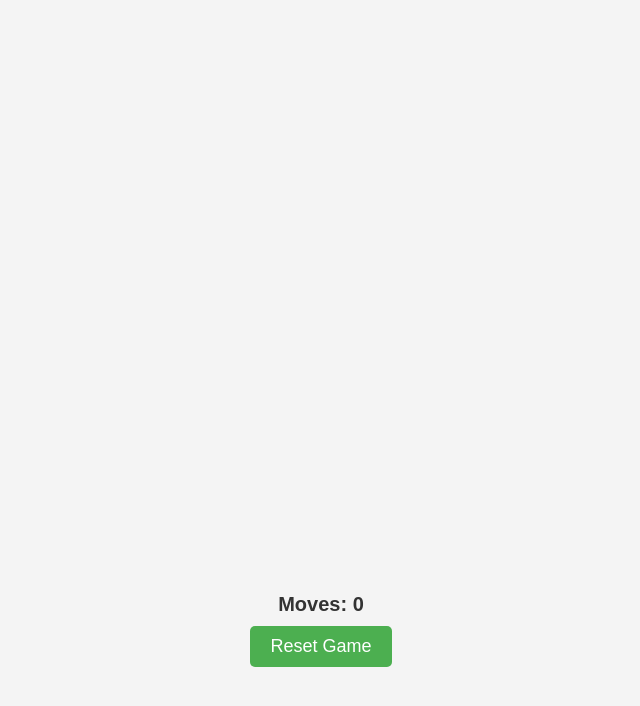
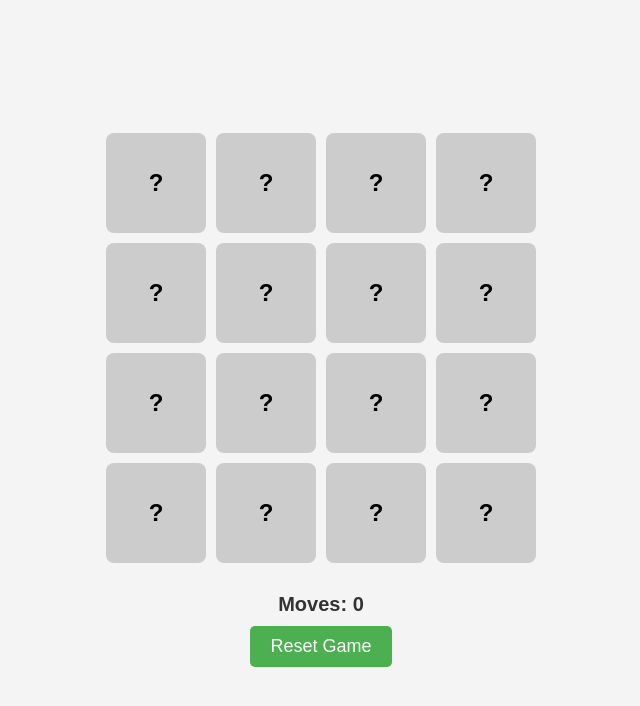
Before and after one commit to teja-rvs/resume, a plain HTML site: page games/memory_cards/index.html in a window 1280 px wide. Shown: the whole page, without its empty margins (319-959 px from the left). Drawn offline with Linux system fonts and the light colour scheme; files that its build step writes are made by us from their sources.

Commit message:
Fix memory card style path

```diff
--- a/games/memory_cards/index.html
+++ b/games/memory_cards/index.html
@@ -4,7 +4,7 @@
         <meta charset="UTF-8">
         <meta name="viewport" content="width=device-width, initial-scale=1.0">
         <title>Memory Cards Game</title>
-        <link rel="stylesheet" href="src/styles.css">
+        <link rel="stylesheet" href="styles.css">
     </head>
     <body>
         <div class="game-board" id="game-board"></div>
@@ -12,6 +12,6 @@
         <div id="move-counter" style="font-size: 20px; margin: 10px;">Moves: 0</div>
         <button id="reset-button">Reset Game</button>
 
-        <script src="src/script.js"></script>
+        <script src="script.js"></script>
     </body>
 </html>
```
